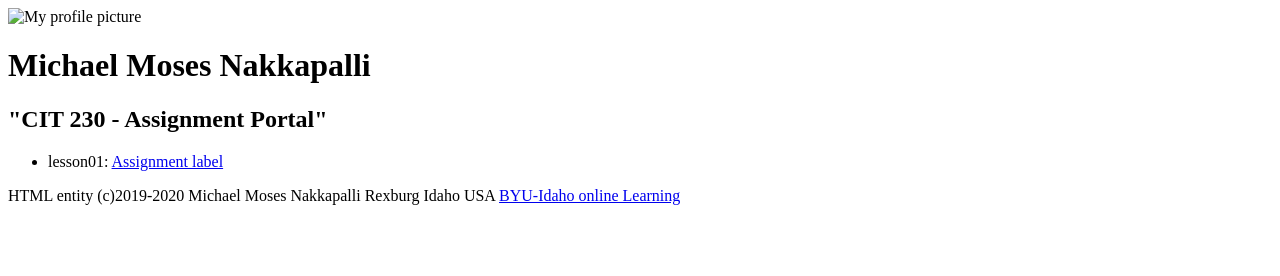
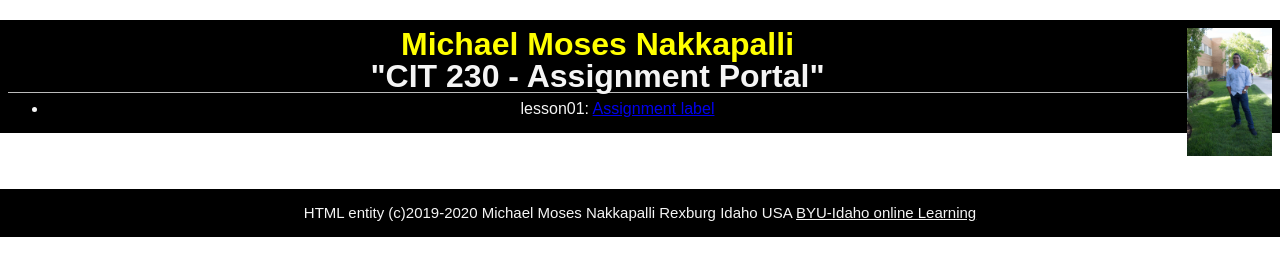
Before and after one commit to mikelmoses/mikelmoses.github.io, a plain HTML site: page assignments/lesson-2/index.html in a window 1280 px wide. Drawn offline with Linux system fonts and the light colour scheme.

Commit message:
fix broken links

```diff
--- a/assignments/lesson-2/index.html
+++ b/assignments/lesson-2/index.html
@@ -3,12 +3,12 @@
 <head>
     <meta charset="utf-8">
     <meta name="viewport" content="width=device-width, initial-scale=1">
-    <link rel="stylesheet" href="assignments/lesson-2/css/main.css">
+    <link rel="stylesheet" href="css/main.css">
     <title>CIT 230 Assignment portal | michael m. Nakkapalli | BYU-Idaho</title>
     <meta name="description" content="Assignment portal page for Michael m Nakkapalli in CIT 230: web frontend development at Brigham young university-idaho">
     <body>
         <header>
-            <img src="assignments/lesson-2/images/michael.jpg" alt="My profile picture">
+            <img src="images/michael.jpg" alt="My profile picture">
             <h1>Michael Moses Nakkapalli</h1>
             <h2>"CIT 230 - Assignment Portal"</h2>
             <ul><li>lesson01: <a href="#">Assignment label</a></li></ul>
```
Also changed, not shown: 1 other file.
